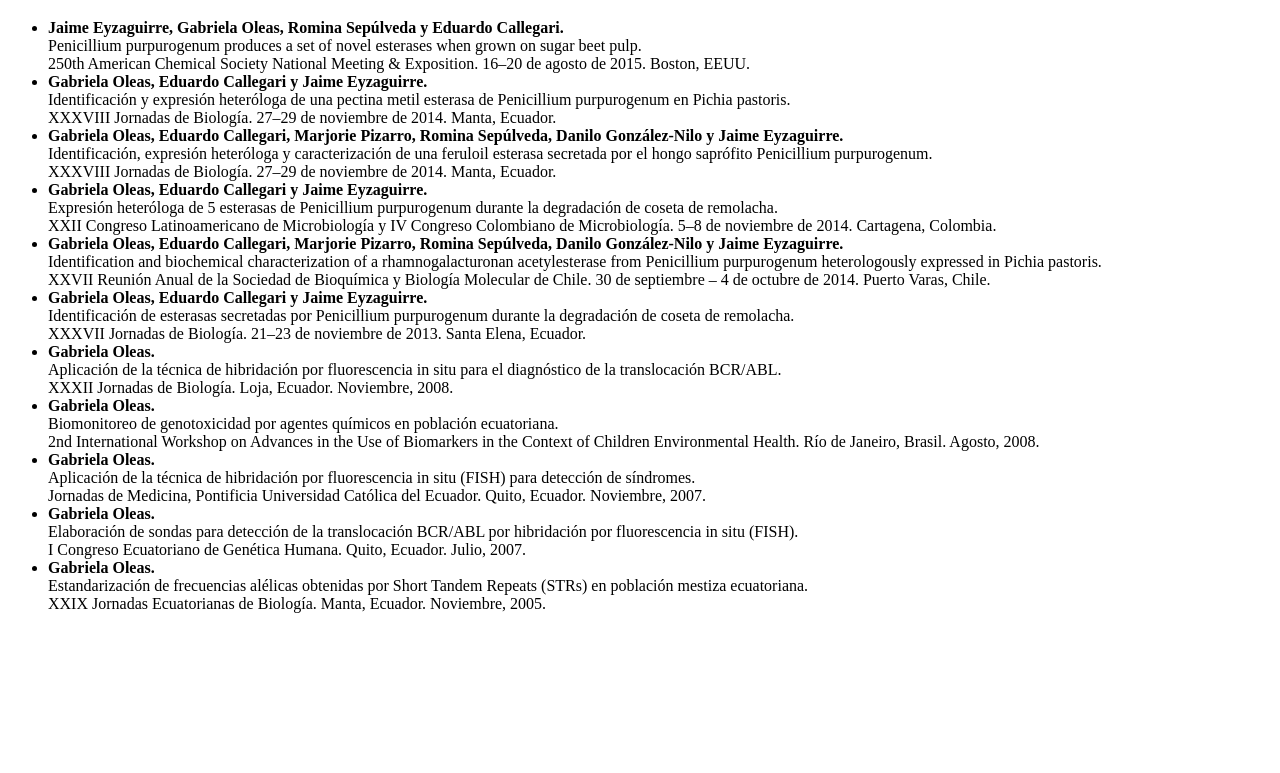
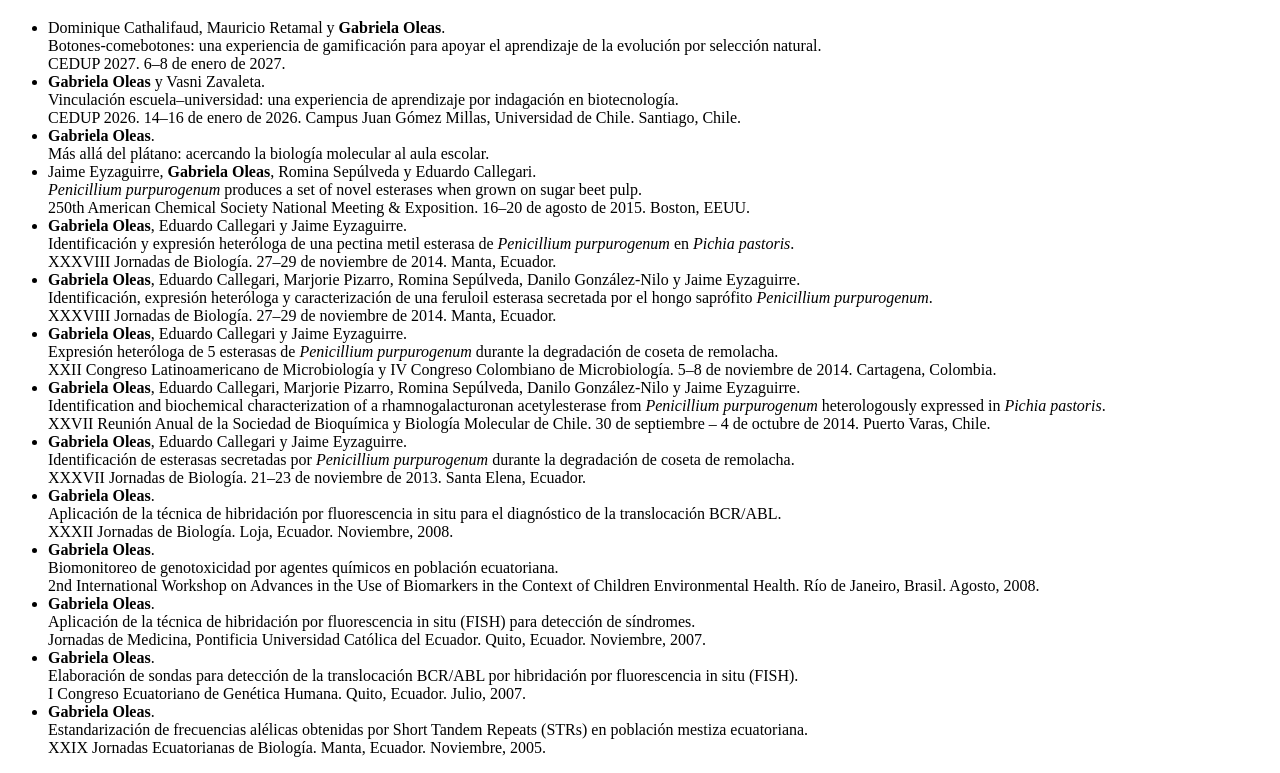
Before and after one commit to Gabriela-Oleas/Posters-y-ponencias, a plain HTML site: page index.html in a window 1280 px wide. Shown: the part 61-834 px from the top of the page. Before the commit the page ends 800 px from the top, so only its background shows below. Drawn offline with Linux system fonts and the light colour scheme.

Commit message:
Update index.html

```diff
--- a/index.html
+++ b/index.html
@@ -1,3 +1,4 @@
+
 <!DOCTYPE html>
 <html lang="es">
 <head>
@@ -7,47 +8,58 @@
 <body>
   <h1>Participación en Congresos</h1>
   <ul>
-    <li><strong>Jaime Eyzaguirre, Gabriela Oleas, Romina Sepúlveda y Eduardo Callegari.</strong><br>
-    Penicillium purpurogenum produces a set of novel esterases when grown on sugar beet pulp.<br>
+    <li>Dominique Cathalifaud, Mauricio Retamal y <strong>Gabriela Oleas</strong>.<br>
+    Botones-comebotones: una experiencia de gamificación para apoyar el aprendizaje de la evolución por selección natural.<br>
+    CEDUP 2027. 6–8 de enero de 2027.</li>
+
+    <li><strong>Gabriela Oleas</strong> y Vasni Zavaleta.<br>
+    Vinculación escuela–universidad: una experiencia de aprendizaje por indagación en biotecnología.<br>
+    CEDUP 2026. 14–16 de enero de 2026. Campus Juan Gómez Millas, Universidad de Chile. Santiago, Chile.</li>
+
+    <li><strong>Gabriela Oleas</strong>.<br>
+    Más allá del plátano: acercando la biología molecular al aula escolar.</li>
+
+    <li>Jaime Eyzaguirre, <strong>Gabriela Oleas</strong>, Romina Sepúlveda y Eduardo Callegari.<br>
+    <i>Penicillium purpurogenum</i> produces a set of novel esterases when grown on sugar beet pulp.<br>
     250th American Chemical Society National Meeting & Exposition. 16–20 de agosto de 2015. Boston, EEUU.</li>
 
-    <li><strong>Gabriela Oleas, Eduardo Callegari y Jaime Eyzaguirre.</strong><br>
-    Identificación y expresión heteróloga de una pectina metil esterasa de Penicillium purpurogenum en Pichia pastoris.<br>
+    <li><strong>Gabriela Oleas</strong>, Eduardo Callegari y Jaime Eyzaguirre.<br>
+    Identificación y expresión heteróloga de una pectina metil esterasa de <i>Penicillium purpurogenum</i> en <i>Pichia pastoris</i>.<br>
     XXXVIII Jornadas de Biología. 27–29 de noviembre de 2014. Manta, Ecuador.</li>
 
-    <li><strong>Gabriela Oleas, Eduardo Callegari, Marjorie Pizarro, Romina Sepúlveda, Danilo González-Nilo y Jaime Eyzaguirre.</strong><br>
-    Identificación, expresión heteróloga y caracterización de una feruloil esterasa secretada por el hongo saprófito Penicillium purpurogenum.<br>
+    <li><strong>Gabriela Oleas</strong>, Eduardo Callegari, Marjorie Pizarro, Romina Sepúlveda, Danilo González-Nilo y Jaime Eyzaguirre.<br>
+    Identificación, expresión heteróloga y caracterización de una feruloil esterasa secretada por el hongo saprófito <i>Penicillium purpurogenum</i>.<br>
     XXXVIII Jornadas de Biología. 27–29 de noviembre de 2014. Manta, Ecuador.</li>
 
-    <li><strong>Gabriela Oleas, Eduardo Callegari y Jaime Eyzaguirre.</strong><br>
-    Expresión heteróloga de 5 esterasas de Penicillium purpurogenum durante la degradación de coseta de remolacha.<br>
+    <li><strong>Gabriela Oleas</strong>, Eduardo Callegari y Jaime Eyzaguirre.<br>
+    Expresión heteróloga de 5 esterasas de <i>Penicillium purpurogenum</i> durante la degradación de coseta de remolacha.<br>
     XXII Congreso Latinoamericano de Microbiología y IV Congreso Colombiano de Microbiología. 5–8 de noviembre de 2014. Cartagena, Colombia.</li>
 
-    <li><strong>Gabriela Oleas, Eduardo Callegari, Marjorie Pizarro, Romina Sepúlveda, Danilo González-Nilo y Jaime Eyzaguirre.</strong><br>
-    Identification and biochemical characterization of a rhamnogalacturonan acetylesterase from Penicillium purpurogenum heterologously expressed in Pichia pastoris.<br>
+    <li><strong>Gabriela Oleas</strong>, Eduardo Callegari, Marjorie Pizarro, Romina Sepúlveda, Danilo González-Nilo y Jaime Eyzaguirre.<br>
+    Identification and biochemical characterization of a rhamnogalacturonan acetylesterase from <i>Penicillium purpurogenum</i> heterologously expressed in <i>Pichia pastoris</i>.<br>
     XXVII Reunión Anual de la Sociedad de Bioquímica y Biología Molecular de Chile. 30 de septiembre – 4 de octubre de 2014. Puerto Varas, Chile.</li>
 
-    <li><strong>Gabriela Oleas, Eduardo Callegari y Jaime Eyzaguirre.</strong><br>
-    Identificación de esterasas secretadas por Penicillium purpurogenum durante la degradación de coseta de remolacha.<br>
+    <li><strong>Gabriela Oleas</strong>, Eduardo Callegari y Jaime Eyzaguirre.<br>
+    Identificación de esterasas secretadas por <i>Penicillium purpurogenum</i> durante la degradación de coseta de remolacha.<br>
     XXXVII Jornadas de Biología. 21–23 de noviembre de 2013. Santa Elena, Ecuador.</li>
 
-    <li><strong>Gabriela Oleas.</strong><br>
+    <li><strong>Gabriela Oleas</strong>.<br>
     Aplicación de la técnica de hibridación por fluorescencia in situ para el diagnóstico de la translocación BCR/ABL.<br>
     XXXII Jornadas de Biología. Loja, Ecuador. Noviembre, 2008.</li>
 
-    <li><strong>Gabriela Oleas.</strong><br>
+    <li><strong>Gabriela Oleas</strong>.<br>
     Biomonitoreo de genotoxicidad por agentes químicos en población ecuatoriana.<br>
     2nd International Workshop on Advances in the Use of Biomarkers in the Context of Children Environmental Health. Río de Janeiro, Brasil. Agosto, 2008.</li>
 
-    <li><strong>Gabriela Oleas.</strong><br>
+    <li><strong>Gabriela Oleas</strong>.<br>
     Aplicación de la técnica de hibridación por fluorescencia in situ (FISH) para detección de síndromes.<br>
     Jornadas de Medicina, Pontificia Universidad Católica del Ecuador. Quito, Ecuador. Noviembre, 2007.</li>
 
-    <li><strong>Gabriela Oleas.</strong><br>
+    <li><strong>Gabriela Oleas</strong>.<br>
     Elaboración de sondas para detección de la translocación BCR/ABL por hibridación por fluorescencia in situ (FISH).<br>
     I Congreso Ecuatoriano de Genética Humana. Quito, Ecuador. Julio, 2007.</li>
 
-    <li><strong>Gabriela Oleas.</strong><br>
+    <li><strong>Gabriela Oleas</strong>.<br>
     Estandarización de frecuencias alélicas obtenidas por Short Tandem Repeats (STRs) en población mestiza ecuatoriana.<br>
     XXIX Jornadas Ecuatorianas de Biología. Manta, Ecuador. Noviembre, 2005.</li>
   </ul>
```
